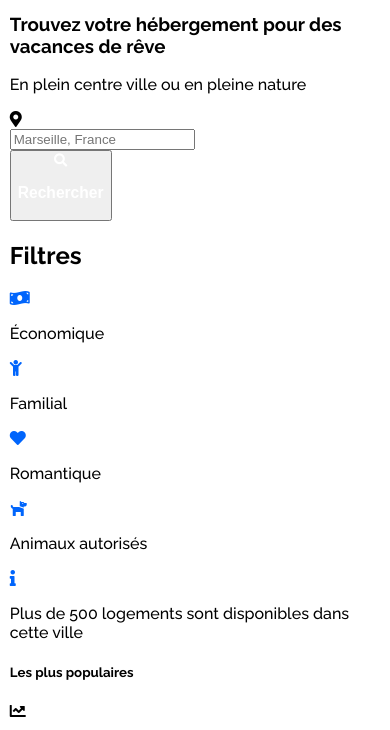
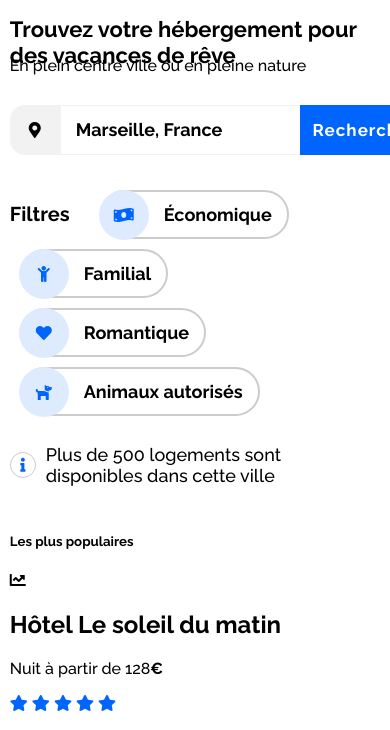
Before and after one commit to Theo-lemoine-oc/TheoLemoine_2_24122020, a plain HTML site: page index.html in a window 390 px wide. Shown: the part 106-836 px from the top of the page. Drawn offline with Linux system fonts and the light colour scheme.

Commit message:
search bar and filters tablette version

```diff
--- a/styles.css
+++ b/styles.css
@@ -667,7 +667,192 @@
 
 
     /***** BODY *****/
+    .main-content {
+        width: 100%;
+        height: auto;
+    }
 
+
+    /* SEARCH BAR */
+
+    .search_title {
+        width: 100%;
+        height: 10px;
+        font-size: 22px;
+        margin-bottom: 30px;
+    }
+
+    .search-subtitle {
+        font-size: 16px;
+        margin-bottom: 30px;
+    }
+
+    .search-bar {
+        width: 420px;
+        height: 50px;
+        display: flex;
+        border-radius: 15px;
+        overflow: hidden;
+    }
+
+    .location-block {
+        width: 50px;
+        height: 50px;
+        background-color:#f2f2f2;
+        display: flex;
+        justify-content: center;
+        align-items: center;
+    }
+
+    .input-block {
+        width: 240px;
+        height: 50px;
+        display: flex;
+        align-items: center;
+    }
+
+    .input-format {
+        width: 240px;
+        height: 46px;
+        border: none;
+        padding-left: 15px;
+        color: #000;
+        font-size: 18px;
+        font-weight: 700;
+        outline: none;
+        border: #f2f2f2 1px solid;
+    }
+
+    .input-format::placeholder {
+        color: #000;
+        font-weight: 700;
+        font-family: 'Raleway', sans-serif;
+    }
+
+    .submit-block {
+        width: 130px;
+        height: 50px;
+        background-color: #0065FC;
+        display: flex;
+        justify-content: center;
+        align-items: center;
+        transition: 0.5s;
+    }
+
+    .submit-block:hover {
+        background-color: #0048b4;
+        transition: 0.5s;
+    }
+
+    .submit-icon {
+        display: none;
+    }
+
+    .submit-button {
+        width: 130px;
+        height: 50px;
+        background-color: transparent;
+        border:none;
+        display: flex;
+        justify-content: center;
+        align-items: center;
+        outline: none;
+        cursor: pointer;
+    }
+
+    .submit-text {
+        font-size: 17px;
+        font-weight: 700;
+        letter-spacing: 1px;
+        font-family: 'Raleway', sans-serif;
+    }
+
+
+
+    /* FILTERS */
+
+    .filters {
+        width: 100%;
+        height: auto;
+        margin: 30px 0;
+    }
+
+    .filters-content {
+        width: 100%;
+        height: auto;
+        display: flex;
+        flex-direction: row;
+        align-items: flex-start;
+        flex-wrap: wrap;
+    }
+
+    .filters-section {
+        width: auto;
+        height: 45px;
+        border: 2px solid #ccc;
+        border-radius: 25px;
+        margin: 5px 10px;
+        display: flex;
+        flex-direction: row;
+        cursor: pointer;
+    }
+
+    .filters_title {
+        font-size: 20px;
+        font-weight: 700;
+        padding: 0 20px 0 0;
+    }
+
+    .icon-format {
+        width: 50px;
+        height: 50px;
+        border-radius: 50%;
+        background-color: #DEEBFF;
+        display: flex;
+        align-items: center;
+        justify-content: center;
+        margin-left: -3px;
+        margin-top: -2px;
+    }
+
+    .filters-txt {
+        display: flex;
+        align-items: center;
+        justify-content: center;
+        padding: 0 15px;
+        font-weight: 700;
+        font-size: 18px;
+    }
+
+    .information-filters {
+        width: 100%;
+        height: auto;
+        display: flex;
+        justify-content: left;
+        flex-direction: row;
+        margin: 5px 0;
+    }
+
+    .info-filters-wignet {
+        display: flex;
+        align-items: center;
+    }
+
+    .info-filters-wignet i {
+        border: 1px solid #ccc;
+        border-radius: 50%;
+        height: 24px;
+        width: 24px;
+        font-size: 14px;
+        display: flex;
+        justify-content: center;
+        align-items: center;
+        margin: 0 10px 0 0;
+    }
+
+    .info-filters-wignet p {
+        font-size: 18px;
+    }
 
 
 
```
